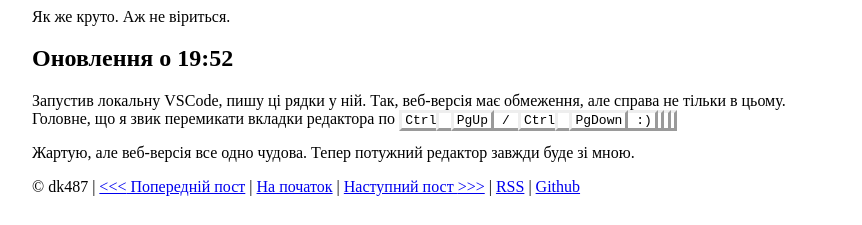
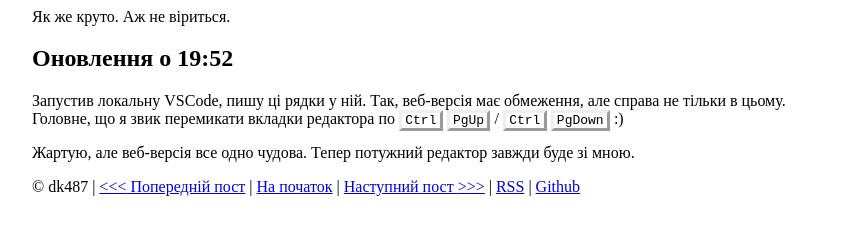
Before and after one commit to dk487/test.de.co.ua, a Jekyll site: the page built from _posts/2021/2021-11-18-github-dev.md, in a window 1280 px wide. Shown: the part 726-951 px from the top of the page, without its empty margins (208-1070 px from the left). Built offline with Jekyll 4.4.1, drawn with Linux system fonts in a browser that asks for light colours.

Commit message:
Typo fixed

```diff
--- a/_posts/2021/2021-11-18-github-dev.md
+++ b/_posts/2021/2021-11-18-github-dev.md
@@ -37,7 +37,7 @@ date: 2021-11-18 17:25:00 +02:00
 Оновлення о 19:52
 -----------------
 
-Запустив локальну VSCode, пишу ці рядки у ній. Так, веб-версія має обмеження, але справа не тільки в цьому. Головне, що я звик перемикати вкладки редактора по <kbd>Ctrl<kbd>&nbsp;<kbd>PgUp</kbd> / <kbd>Ctrl<kbd>&nbsp;<kbd>PgDown</kbd> :)
+Запустив локальну VSCode, пишу ці рядки у ній. Так, веб-версія має обмеження, але справа не тільки в цьому. Головне, що я звик перемикати вкладки редактора по <kbd>Ctrl</kbd>&nbsp;<kbd>PgUp</kbd> / <kbd>Ctrl</kbd>&nbsp;<kbd>PgDown</kbd> :)
 
 Жартую, але веб-версія все одно чудова. Тепер потужний редактор завжди буде зі мною.
 
```
